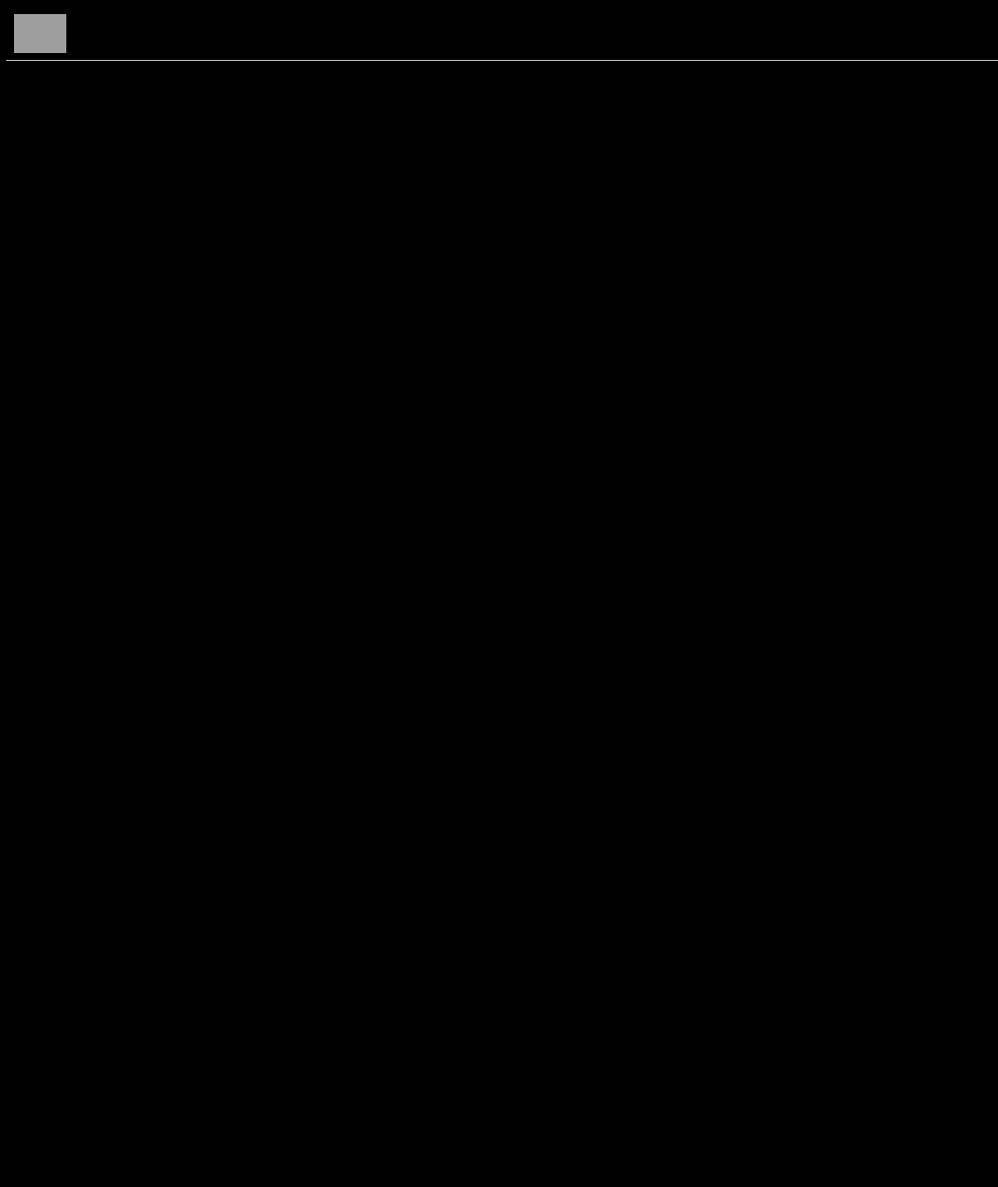
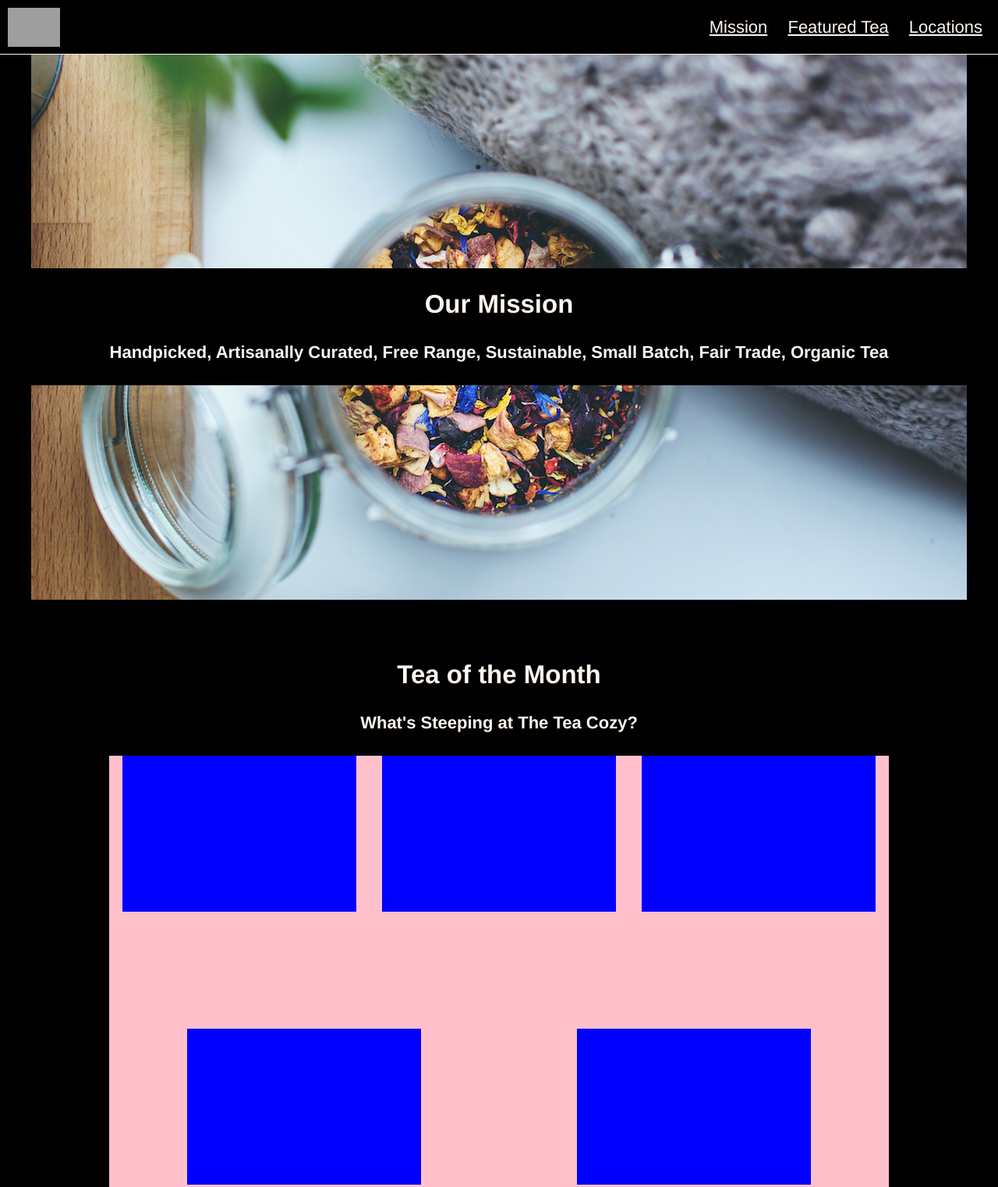
Before and after one commit to Phoebelisabethy/Tea-Cozy, a plain HTML site: page Tea Cozy/index.html in a window 1280 px wide. Shown: the top 1522 px of the page at 78% size. Before the commit the page ends 800 px from the top, so only its background shows below. Drawn offline with Linux system fonts and the light colour scheme; grey boxes are pictures that could not be loaded.

Commit message:
boxes added

```diff
--- a/Tea Cozy/CSS/index.css
+++ b/Tea Cozy/CSS/index.css
@@ -6,19 +6,98 @@ body {
   color: seashell;
   opacity: 0.9px;
   text-align: center;
+  margin: 0px;
 
 }
+
+nav span {
+  display: inline-block;
+  padding: 0px 10px;
+  color: seashell;
+}
+
+a {
+  color: seashell;
+}
+
+/*header*/
 header {
-  height:69px;
-  background-color: black;
-  border-bottom: 1px solid seashell;
+  display: flex;
+  align-items: center;
+  z-index: 1;
+  flex-grow: 1;
   display: flex;
   position: fixed;
   width: 100%;
-  z-index: 1;
+  height:69px;
+  justify-content: space-between;
+  color: seashell;
+  border-bottom: 1px solid seashell;
+  background-color: black;
+
+}
+header nav {
+  padding: 0px 10px;
+  display: inline-block;
+  color: seashell;
 }
 .logo {
   height: 50px;
   padding: 9.5px 10px;
   float: left;
 }
+
+/* Main Content Container */
+
+.content-container {
+  display: flex;
+  flex-direction: column;
+  justify-content: center;
+  width:100%;
+  position: relative;
+  top: 69px;
+  align-items: center;
+
+
+}
+
+/* mission */
+
+.flex-container-mission {
+  height: 700px;
+  width: 1200px;
+  display: flex;
+  flex-direction: column;
+  background-image: url("../resources/images/img-mission-background.jpg");
+  justify-content: space-around;
+  margin-bottom: 50px;
+}
+.box {
+    background-color: black;
+    width: 1200px;
+}
+
+/* Tea of the month */
+
+.flex-container-tea {
+  width: 1000px;
+  height: 700px;
+  background-color: black;
+  align-items: center;
+
+}
+.box-container {
+  width: 1000px;
+  height: 700px;
+  background-color: pink;
+  display: flex;
+  justify-content: space-around;
+  flex-wrap: wrap;
+
+}
+.image-box {
+  width: 300px;
+  height: 200px;
+  background-color: blue;
+
+}
--- a/Tea Cozy/index.html
+++ b/Tea Cozy/index.html
@@ -8,7 +8,41 @@
 
     <header>
         <img class="logo" src="https://s3.amazonaws.com/codecademy-content/courses/freelance-1/unit-4/img-tea-cozy-logo.png">
+        <nav>
+          <span><a href="#">Mission</a></span>
+          <span><a href="#">Featured Tea</a></span>
+          <span><a href="#">Locations</a></span>
+        </nav>
     </header>
 
+<div class="content-container">
+
+  <!-- Our Mission div -->
+
+  <div class="flex-container-mission">
+      <div class="box">
+         <h2>Our Mission</h2>
+         <h4>Handpicked, Artisanally Curated, Free Range, Sustainable, Small Batch, Fair Trade, Organic Tea</h4>
+      </div>
+    </div>
+
+    <!-- Tea of the month-->
+
+    <div class="flex-container-tea">
+      <h2>Tea of the Month</h2>
+      <h4>What's Steeping at The Tea Cozy?</h4>
+       <div class="box-container">
+        <div class="fall-berry-blitz-tea image-box"></div>
+        <div class="spiced-rum-tea image-box"></div>
+        <div class="seasonal-donuts image-box"></div>
+        <div class="myrtyle-ave-tea image-box"></div>
+        <div class="bedford-bizarre-tea image-box"></div>
+       </div>
+     </div>
+
+
+    <!--nav-->
+
+   </div>
   </body>
 </html>
```
